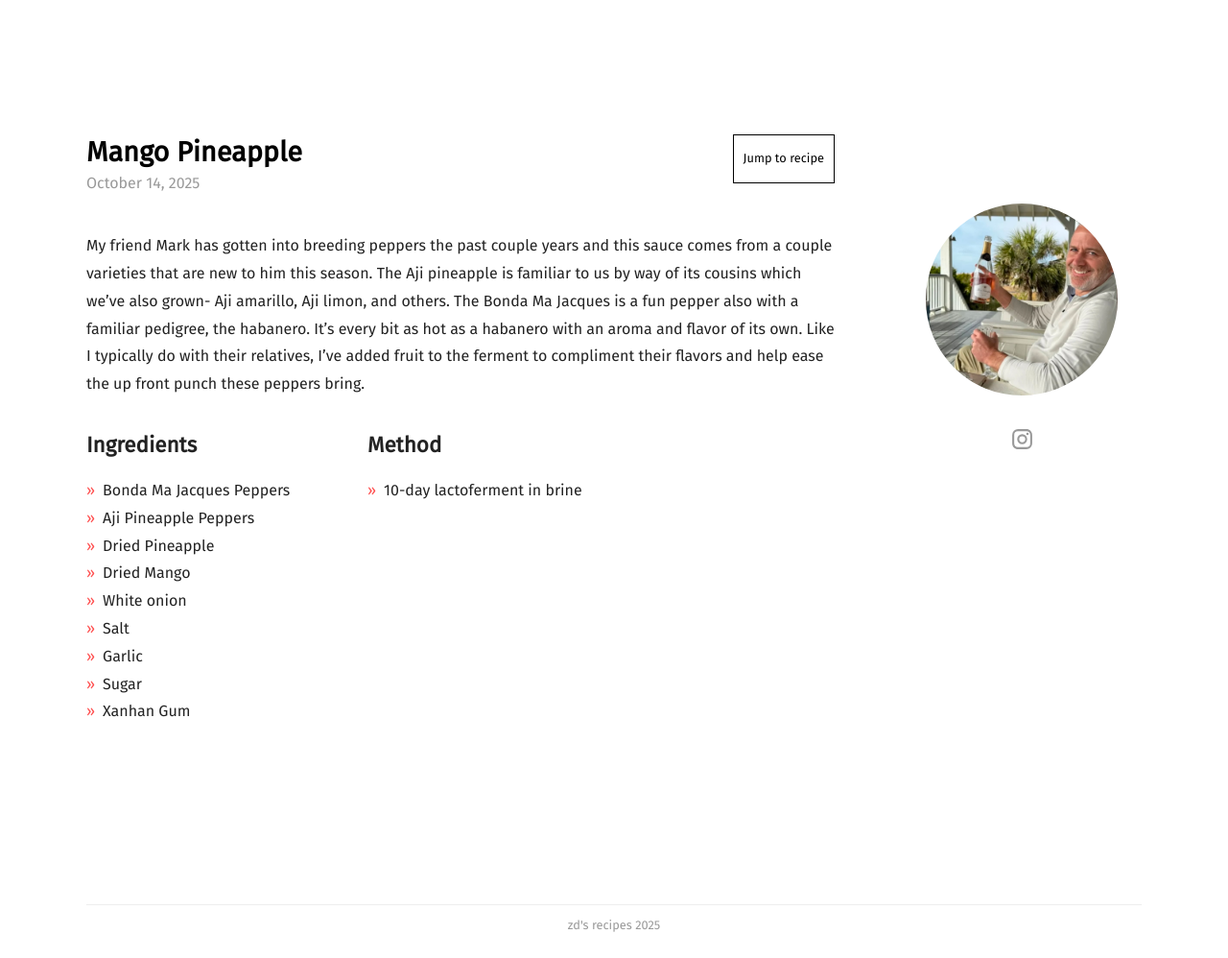
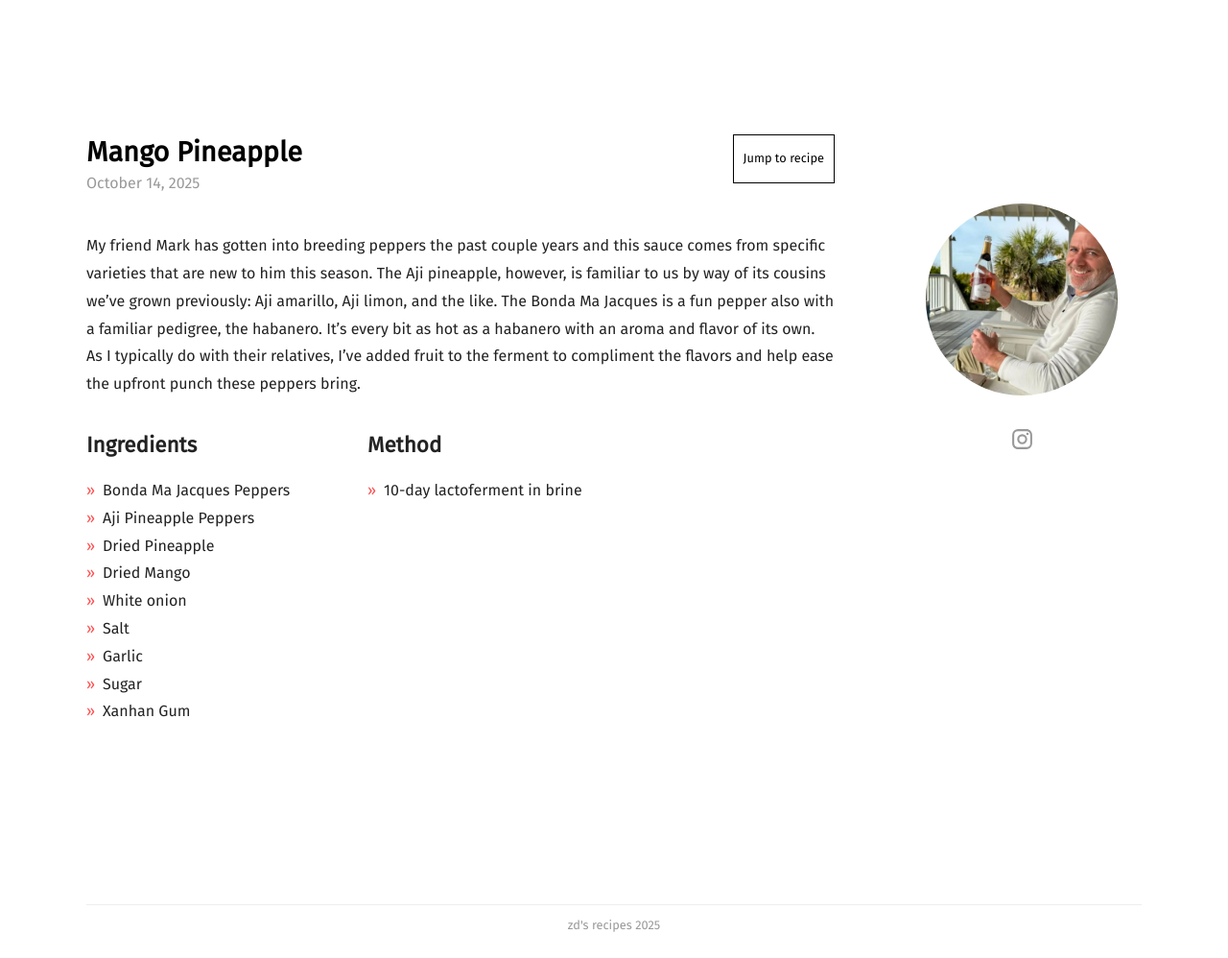
Before and after one commit to zchef2k/eat.zdlab.xyz, a Jekyll site: the page built from _posts/2025-10-14-mango_pineapple.md, in a window 1280 px wide. Shown: the whole page at 96% size. Built offline with Jekyll 4.4.1, drawn with Linux system fonts in a browser that asks for light colours; nearby versions of some CDN libraries; some web fonts are replaced; comment, search, counter and statistics services are not loaded; some of the changed lines change nothing that is shown.

Commit message:
improve copy quality
.

```diff
--- a/_posts/2025-10-14-mango_pineapple.md
+++ b/_posts/2025-10-14-mango_pineapple.md
@@ -22,20 +22,7 @@ recipe:
     * Xanhan Gum
   directions_markdown: |-
     * 10-day lactoferment in brine
-  #   * Rinse and drain the collards thoroughly.
-  #   * In a large pot, heat olive oil over medium heat add diced bacon.
-  #   * Evenly render bacon at a moderate pace until just crispy and before fat begins to smoke.
-  #   * Add the diced onion to cool the pan. Continue cooking over medium heat until onions begin to soften.
-  #   * Add the minced garlic and butter.
-  #   * Saute until the garlic has softened and the aromatics have shed most their moisture.
-  #   * Add the chili flakes and lightly toast.
-  #   * Add the chicken stock, vinegar, yeast, mushroom power, fish sauce, and sugar and bring to a simmer.
-  #   * Add the collard greens, increase the heat, and stir until everything comes to a fast simmer.
-  #   * Make sure the pot's contents are at the level of the liquid, reduce to a slow simmer and cover.
-  #   * Cook until the greens begin to tender, about 30-45 minutes depending on preference. Stir occasionally.
-  #   * Salt and pepper and adjust seasonings to taste.
-  #   * Remove from heat, covered, until ready to serve.
 ---
-My friend Mark has gotten into breeding peppers the past couple years and this sauce comes from a couple varieties that are new to him this season. The Aji pineapple is familiar to us by way of its cousins which we've also grown- Aji amarillo, Aji limon, and others. The Bonda Ma Jacques is a fun pepper also with a familiar pedigree, the habanero. It's every bit as hot as a habanero with an aroma and flavor of its own. Like I typically do with their relatives, I've added fruit to the ferment to compliment their flavors and help ease the up front punch these peppers bring.
+My friend Mark has gotten into breeding peppers the past couple years and this sauce comes from specific varieties that are new to him this season. The Aji pineapple, however, is familiar to us by way of its cousins we've grown previously: Aji amarillo, Aji limon, and the like. The Bonda Ma Jacques is a fun pepper also with a familiar pedigree, the habanero. It's every bit as hot as a habanero with an aroma and flavor of its own. As I typically do with their relatives, I've added fruit to the ferment to compliment the flavors and help ease the upfront punch these peppers bring.
 
-<!-- ![Collards](images/1.png) -->
+<!-- ![Yikes](images/1.png) -->
```
